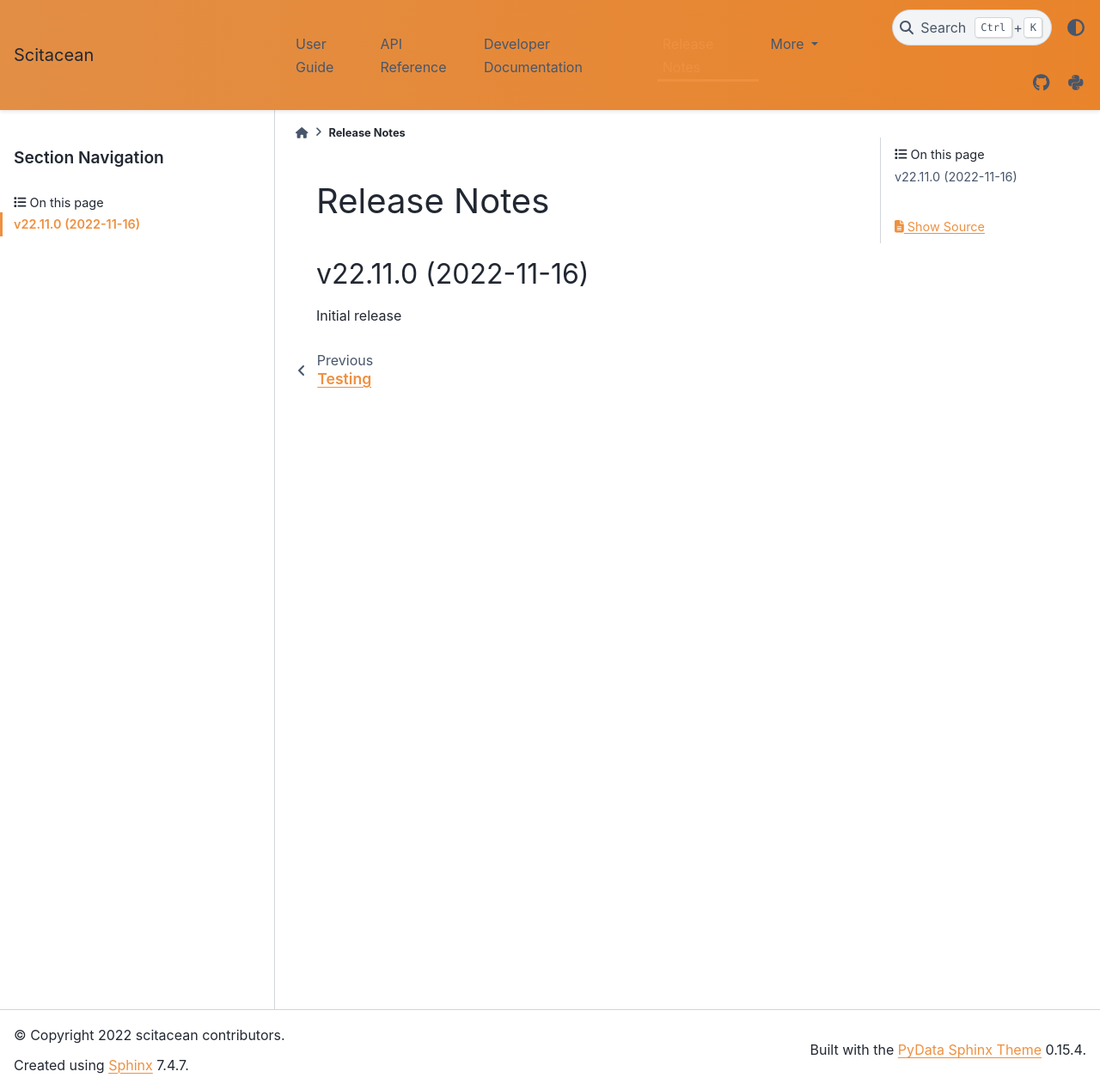
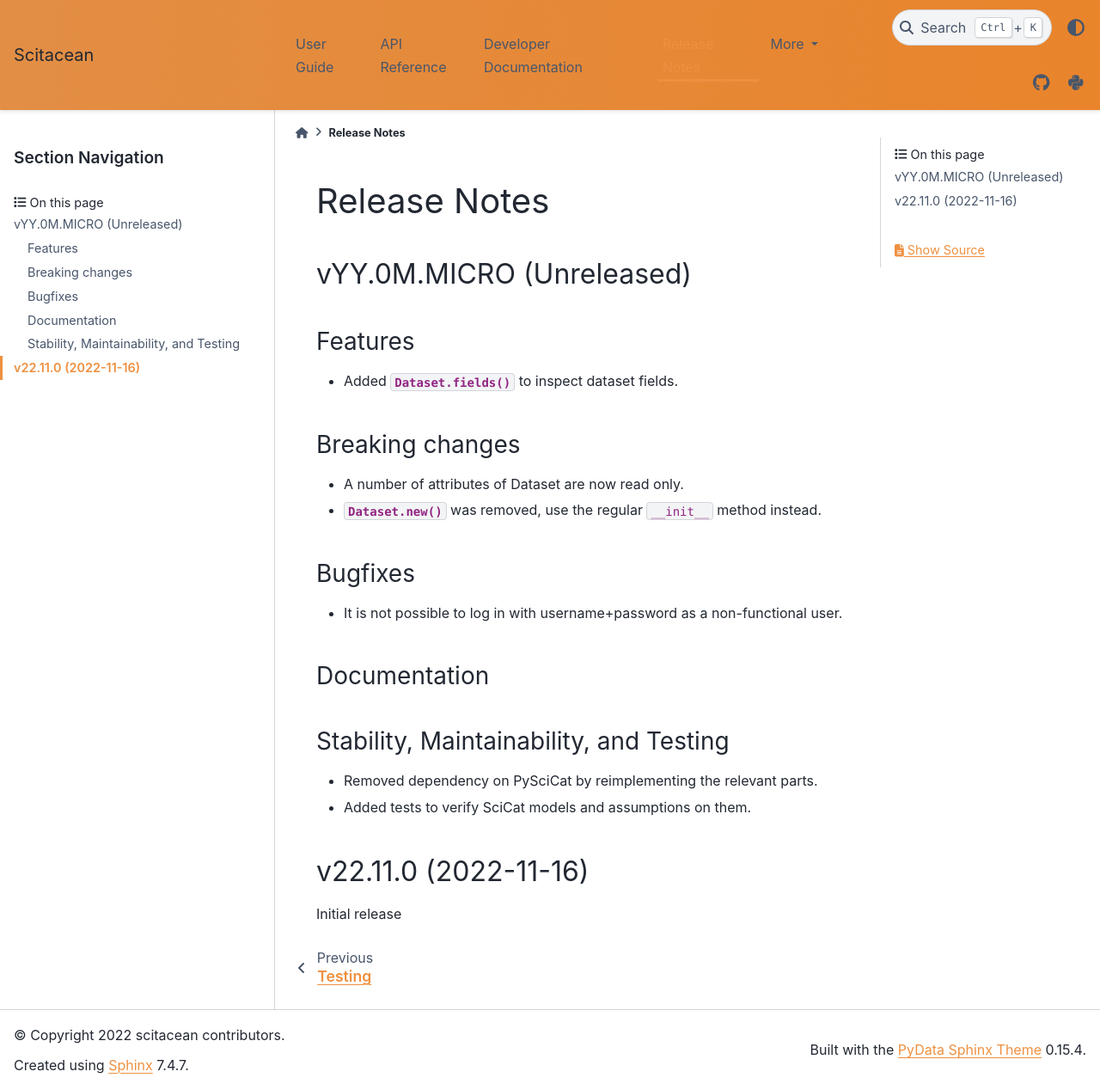
Before and after one commit to SciCatProject/scitacean, a Sphinx documentation site: the page built from docs/release-notes.rst, in a window 1280 px wide and 1268 px high. Shown: the whole window at 86% size. Built offline with Sphinx 7.4.7 and the PyData theme 0.15.4, drawn with Linux system fonts in a browser that asks for light colours; the version number could not be read and is left out.

Commit message:
Add release notes

```diff
--- a/docs/release-notes.rst
+++ b/docs/release-notes.rst
@@ -28,6 +28,35 @@ Release Notes
    ~~~~~~~~~~~~~~~~~~~~~~~~~~~~~~~~~~~~~~~
 
 
+vYY.0M.MICRO (Unreleased)
+-------------------------
+
+Features
+~~~~~~~~
+
+* Added :meth:`Dataset.fields` to inspect dataset fields.
+
+Breaking changes
+~~~~~~~~~~~~~~~~
+
+* A number of attributes of Dataset are now read only.
+* :meth:`Dataset.new` was removed, use the regular ``__init__`` method instead.
+
+Bugfixes
+~~~~~~~~
+
+* It is not possible to log in with username+password as a non-functional user.
+
+Documentation
+~~~~~~~~~~~~~
+
+Stability, Maintainability, and Testing
+~~~~~~~~~~~~~~~~~~~~~~~~~~~~~~~~~~~~~~~
+
+* Removed dependency on PySciCat by reimplementing the relevant parts.
+* Added tests to verify SciCat models and assumptions on them.
+
+
 v22.11.0 (2022-11-16)
 ---------------------
 
```
